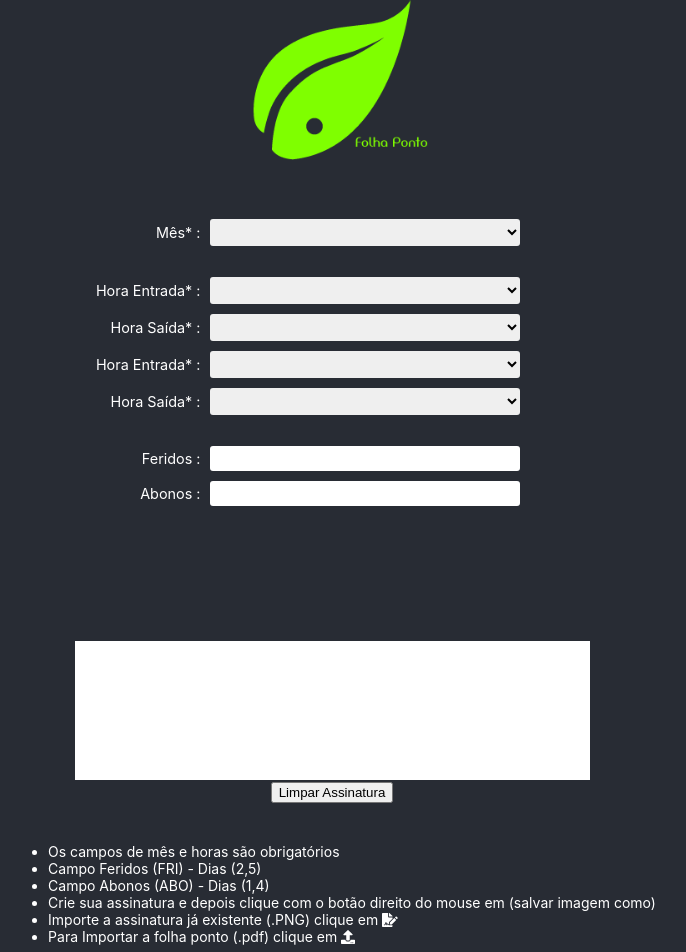
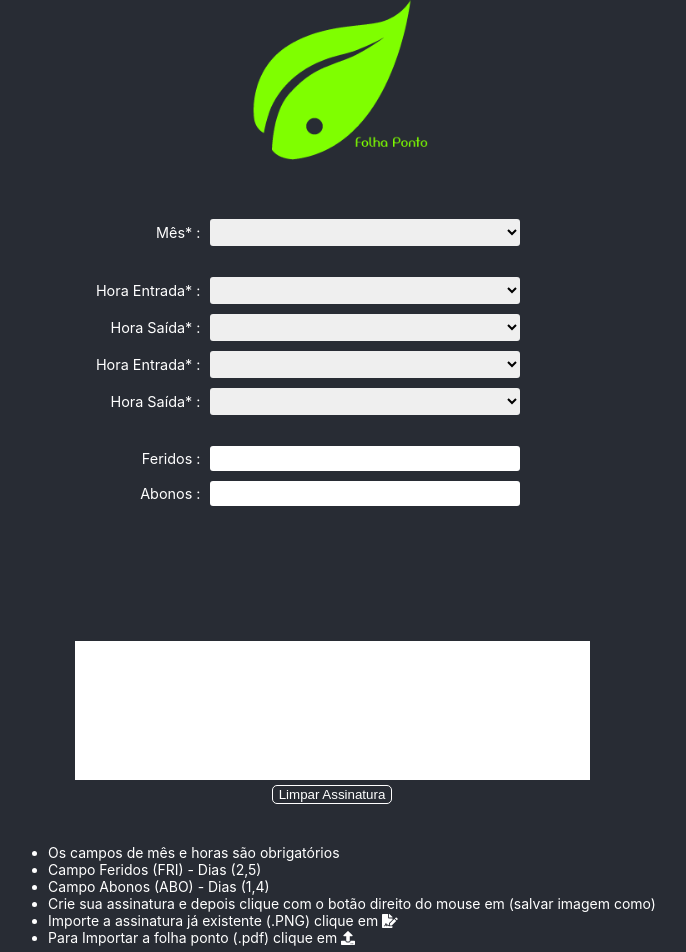
Before and after one commit to claudineiarneckedelima/point-sheet, a React (Create React App) app: page / in a window 1280 px wide. Shown: the top 952 px of the page, without its empty margins (308-994 px from the left). Built offline with nearby package versions, Linux system fonts and the light colour scheme.

Commit message:
Add style eraseSignature

```diff
--- a/src/App.scss
+++ b/src/App.scss
@@ -70,6 +70,14 @@
       width: 0px;
     }
   }
+
+  .eraseSignature {
+    margin-top: 5px;
+    background: #282c34;
+    color: #fff;
+    border: 1px solid #fff;
+    border-radius: 5px;
+  }
 }
 
 @keyframes App-logo-spin {
--- a/src/utils/Signature.js
+++ b/src/utils/Signature.js
@@ -60,6 +60,7 @@ const Signature = () => {
         ></canvas>
       </div>
       <input
+        className="eraseSignature"
         type="button"
         onClick={() => eraseSignature()}
         value="Limpar Assinatura"
```
